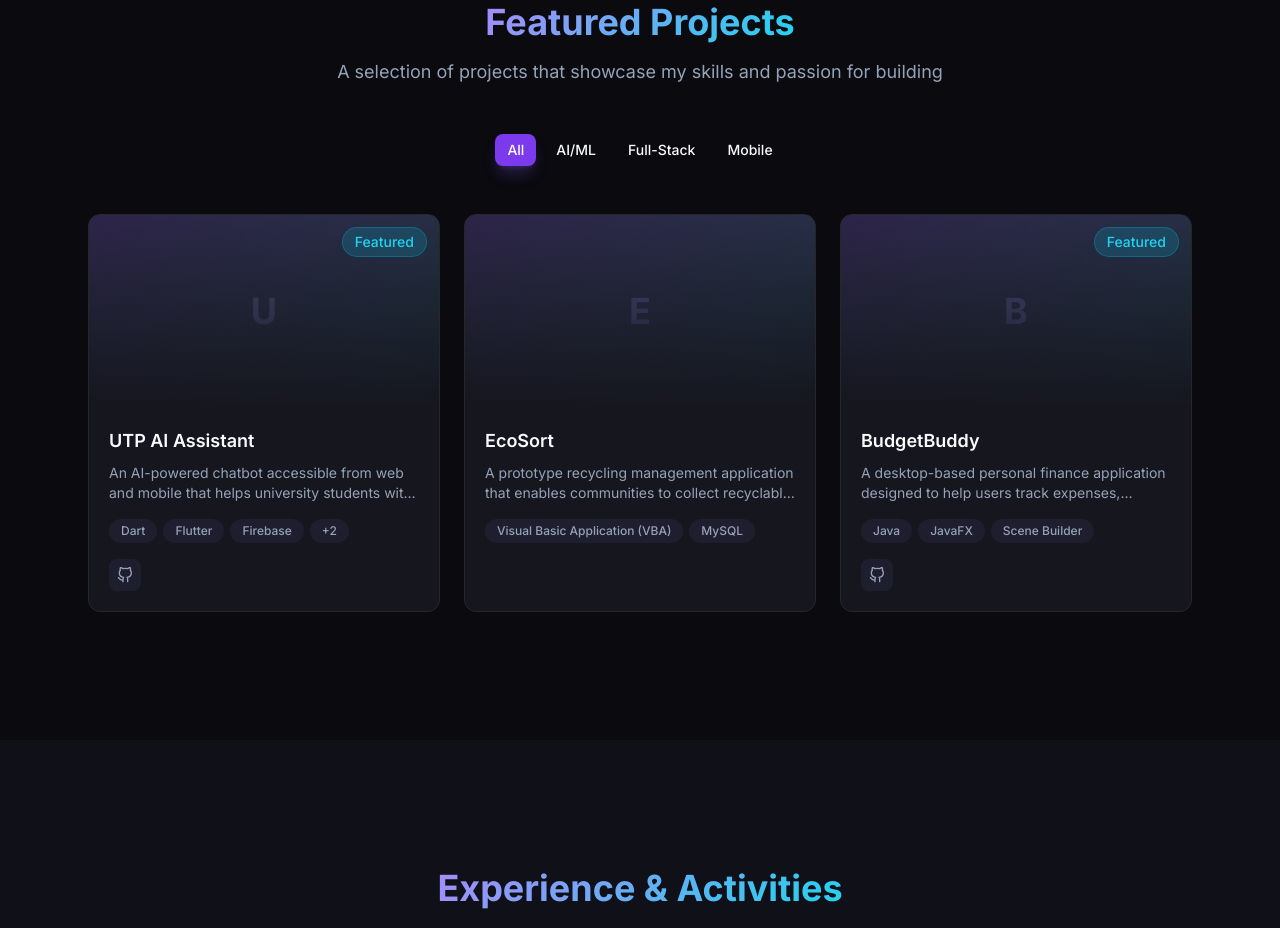
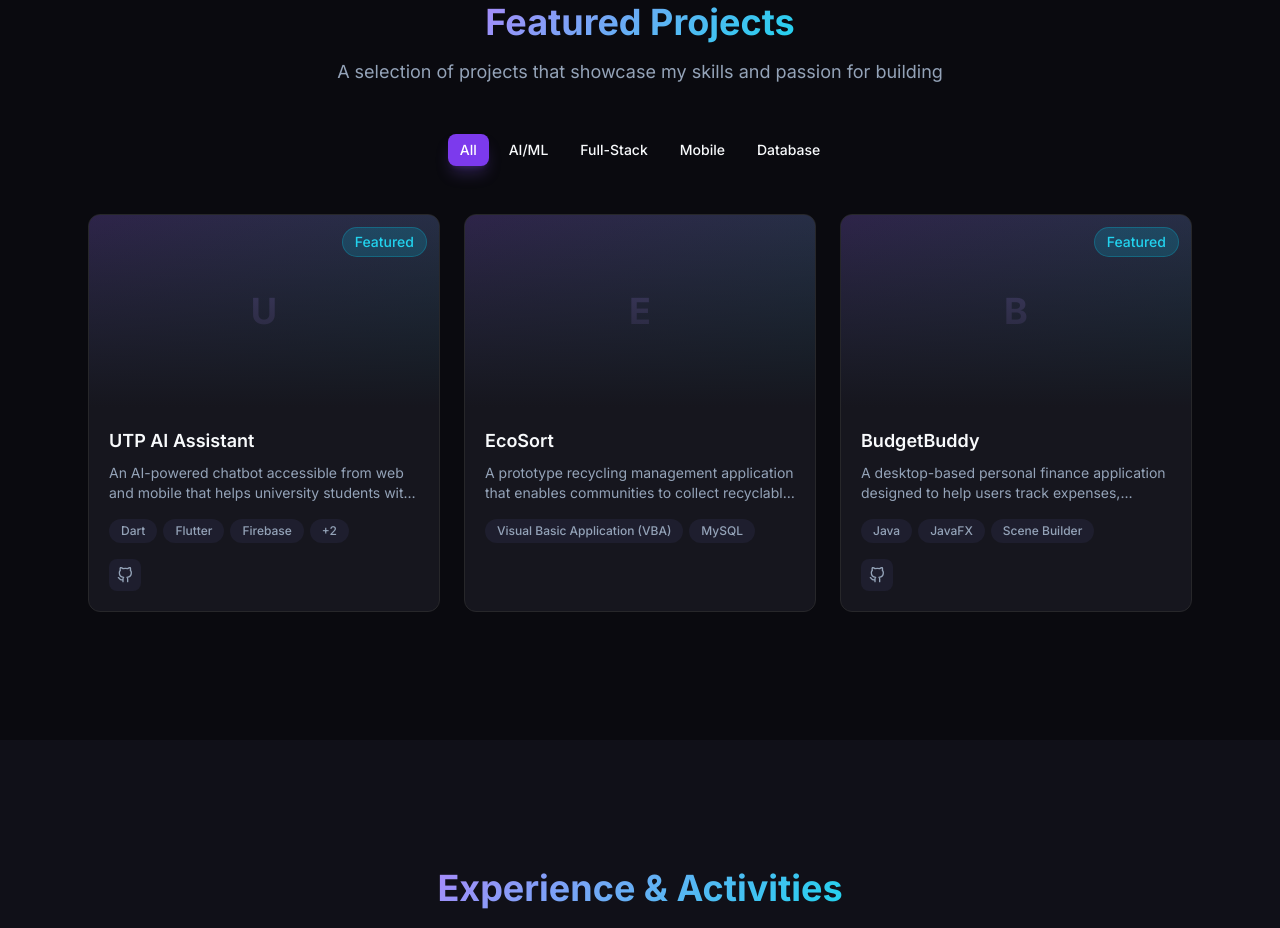
Before and after one commit to damris29/Portfolio, a Next.js app: page / in a window 1280 px wide. Shown: the part 2480-3408 px from the top of the page. Built offline with nearby package versions, Linux system fonts and the light colour scheme.

Commit message:
Update on projects

```diff
--- a/src/data/projects.ts
+++ b/src/data/projects.ts
@@ -35,7 +35,7 @@ export const projectsData: Project[] = [
   solution: 'Developed a prototype application using Visual Basic Application (VBA) and MySQL to manage recyclable item collection. The system allows users to record recyclable items, calculates rewards based on item type and weight, and supports a middleman workflow to deliver collected items to recycling centers.',
   learnings: 'Gained hands-on experience in full stack development, database design and management with MySQL, implementing business logic and application functions in VBA, and collaborating on UI design to ensure a smooth and user-friendly experience.',
   techStack: ['Visual Basic Application (VBA)', 'MySQL'],
-  categories: ['Sustainability', 'Full Stack', 'Database'],
+  categories: ['Full-Stack', 'Database'],
   githubUrl: undefined,
   featured: false,
   },
@@ -51,10 +51,10 @@ export const projectsData: Project[] = [
   learnings:
     'Gained experience in building desktop applications using Java and JavaFX, applying object-oriented programming principles, designing user-friendly interfaces, and managing application logic and user interactions.',
   techStack: ['Java', 'JavaFX', 'Scene Builder'],
-  categories: ['Finance', 'Desktop Application', 'Software Engineering'],
+  categories: ['Full-Stack'],
   githubUrl: 'https://github.com/damris29/BudgetBuddy',
   featured: true,
   },
 ];
 
-export const projectCategories = ['All', 'AI/ML', 'Full-Stack', 'Mobile'];
+export const projectCategories = ['All', 'AI/ML', 'Full-Stack', 'Mobile', 'Database'];
```
